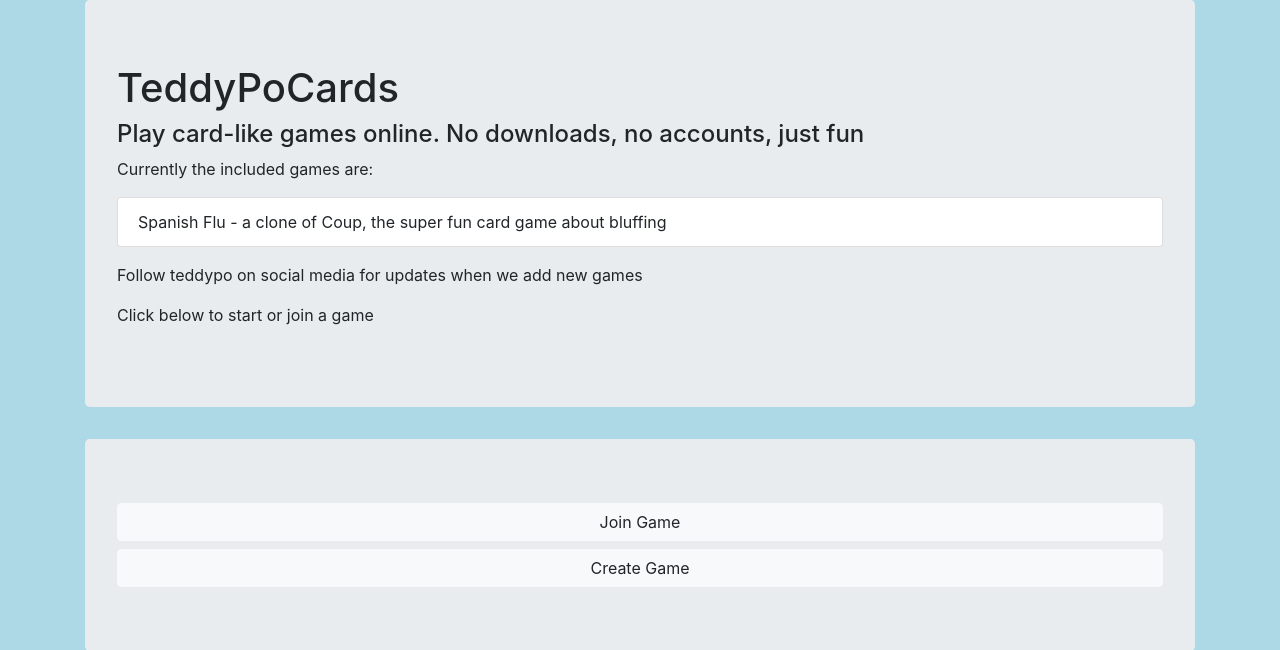
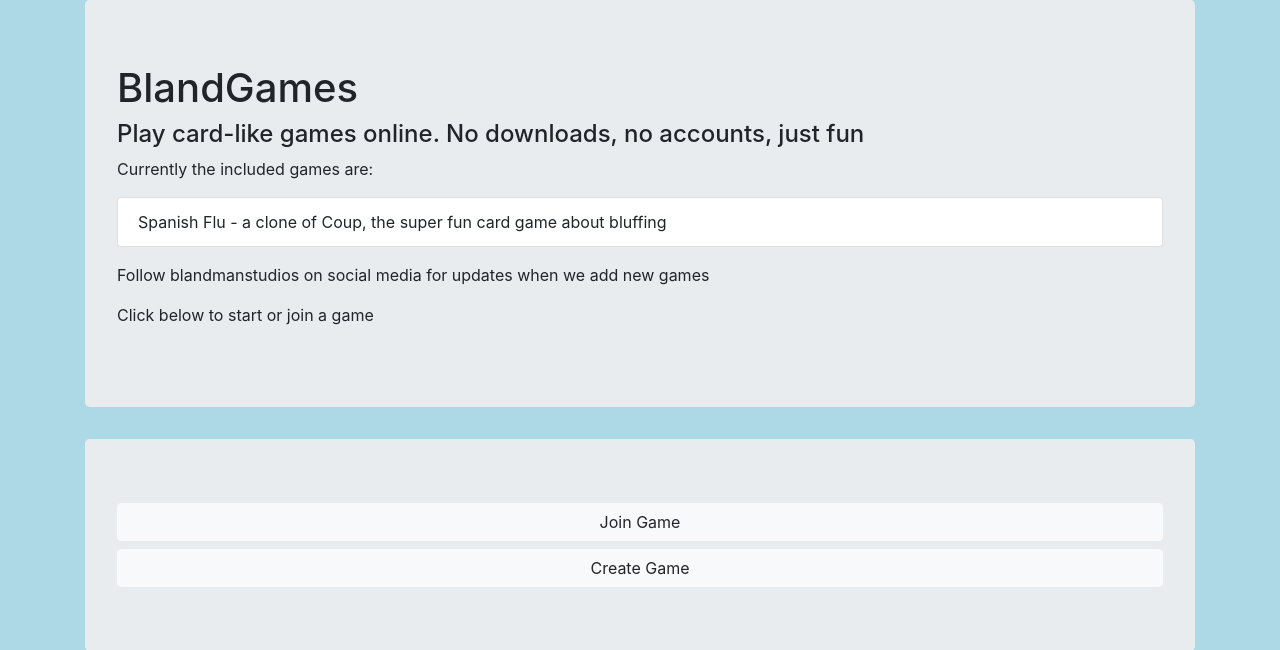
Before and after one commit to blandmanstudios/blandgames, a Flask app: page / in a window 1280 px wide. Shown: the top 650 px of the page. Run offline with Flask 2, Linux system fonts and the light colour scheme; parts of the project's set-up code (start-up, migrations or seed data) failed here and were passed over; some libraries are stand-ins or nearby versions.

Commit message:
Rename project from TeddyPoCards to BlandGames

```diff
--- a/app.py
+++ b/app.py
@@ -11,7 +11,7 @@ import copy
 import uuid
 import pymongo
 
-db_prefix = '/var/www/TeddyPoCards/'
+db_prefix = '/var/www/BlandGames/'
 myclient = pymongo.MongoClient(app.config["MONGOSTRING"])
 mydb = myclient["dev_db"]
 
--- a/templates/base.html
+++ b/templates/base.html
@@ -1,6 +1,6 @@
 <!doctype html>
 <head>
-<title>TeddyPoCards</title>
+<title>BlandGames</title>
  <!-- Latest compiled and minified CSS -->
 <link rel="stylesheet" href="https://maxcdn.bootstrapcdn.com/bootstrap/4.4.1/css/bootstrap.min.css">
 
--- a/templates/landing_page.html
+++ b/templates/landing_page.html
@@ -4,14 +4,14 @@
 {% block bodycontent %}
 <div class="container">
 <div class="jumbotron">
-  <h1>TeddyPoCards</h1>
+  <h1>BlandGames</h1>
   <h4>Play card-like games online. No downloads, no accounts, just fun</h4>
   <p>Currently the included games are:</p>
   <ul class="list-group">
     <li class="list-group-item">Spanish Flu - a clone of Coup, the super fun card game about bluffing</li>
   </ul>
   <p></p>
-  <p>Follow teddypo on social media for updates when we add new games</p>
+  <p>Follow blandmanstudios on social media for updates when we add new games</p>
   <p></p>
   <p>Click below to start or join a game</p>
 </div>
```
Also changed, not shown: 2 other files.
